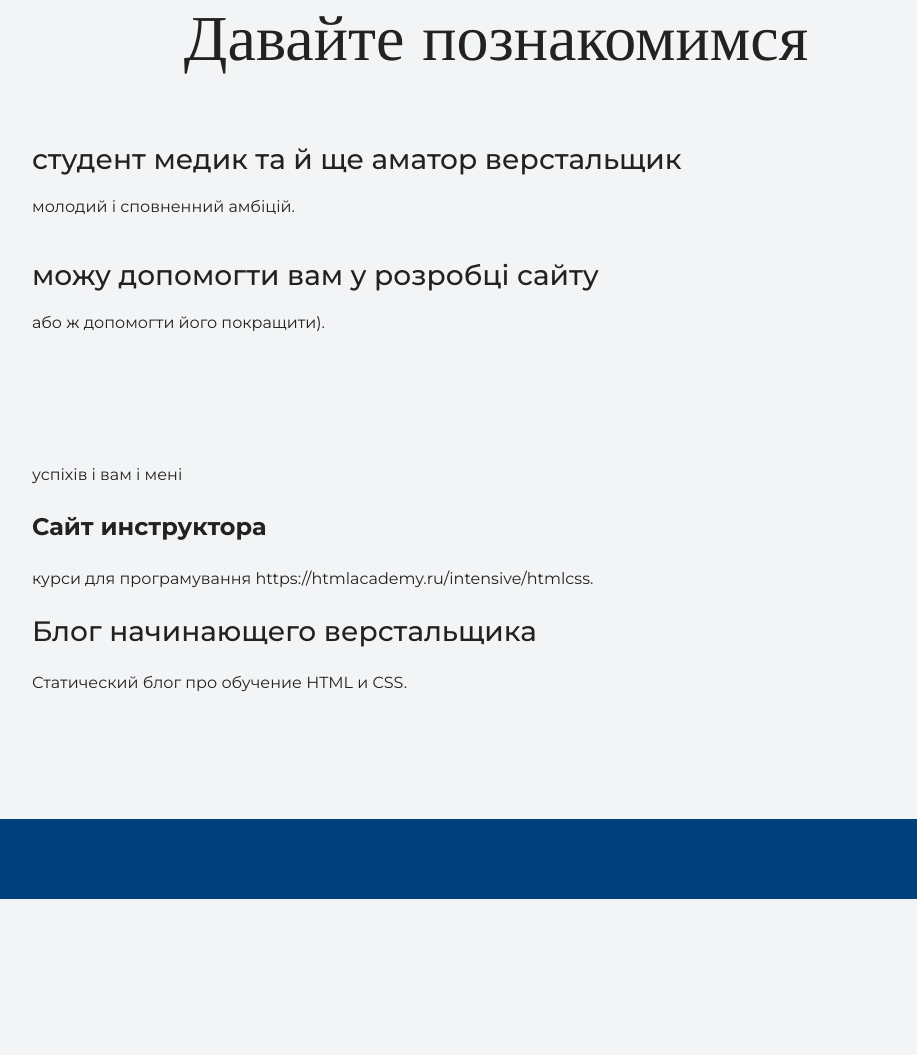
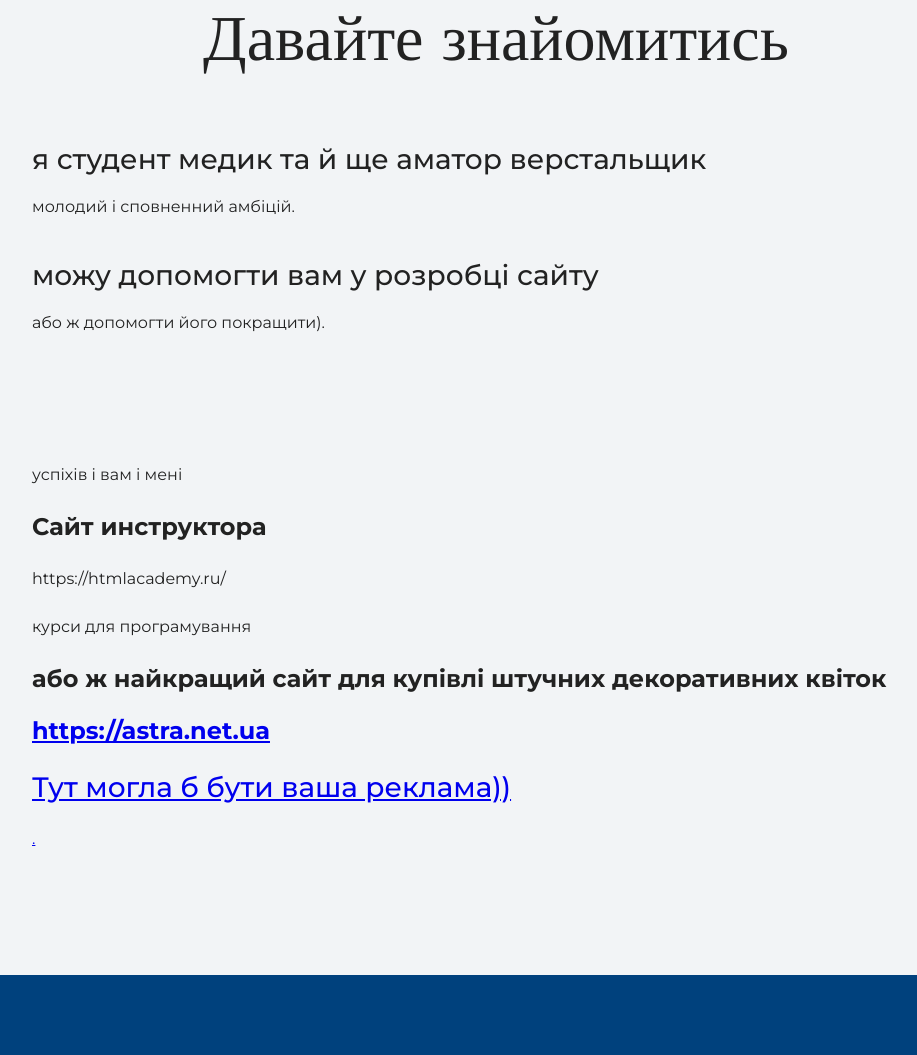
Before and after one commit to Carrying-Light/Light, a plain HTML site: page index.html in a window 1280 px wide. Shown: the part 1033-2088 px from the top of the page, without its empty margins (144-1061 px from the left). Before the commit the page ends 1932 px from the top, so only its background shows below. Drawn offline with nearby package versions, Linux system fonts and the light colour scheme.

Commit message:
зміна головного тексту

```diff
--- a/index.html
+++ b/index.html
@@ -17,14 +17,14 @@
     <section class="hero-image">
     <div class="container">
       <h1 class="heading">Вадим</h1>
-      <p>Молодий верстальщик</p>
+      <p>IT початківець</p>
     </div>
     </section>
 
     <section class="intro">
       <div class="container">
-      <h2 class="subheading">Давайте познакомимся</h2>
-      <h3>студент медик та й ще аматор верстальщик</h3>
+      <h2 class="subheading">Давайте знайомитись</h2>
+      <h3>я студент медик та й ще аматор верстальщик</h3>
       <p>молодий і сповненний амбіцій.</p>
       <h3>можу допомогти вам у розробці сайту</h3>
       <p>або ж допомогти його покращити).</p>
@@ -36,10 +36,20 @@
       <h2 class="subheading">успіхів і вам і мені</h2>
 
       <h2>Сайт инструктора</h2>
-      <p>курси для програмування https://htmlacademy.ru/intensive/htmlcss.</p>
+      <section>
+      <p> https://htmlacademy.ru/ </p>
+      <p>курси для програмування </p>
+    </section>
+<section>
+    <p><h2> або ж найкращий сайт для купівлі штучних декоративних квіток<h2>
+<a href="https://astra.net.ua">
+  https://astra.net.ua
+</section>
 
-      <h3>Блог начинающего верстальщика</h3>
-      <p>Статический блог про обучение HTML и CSS.</p>
+
+
+      <h3>Тут могла б бути ваша реклама))</h3>
+      <p>.</p>
     </div>
     </section>
 
```
